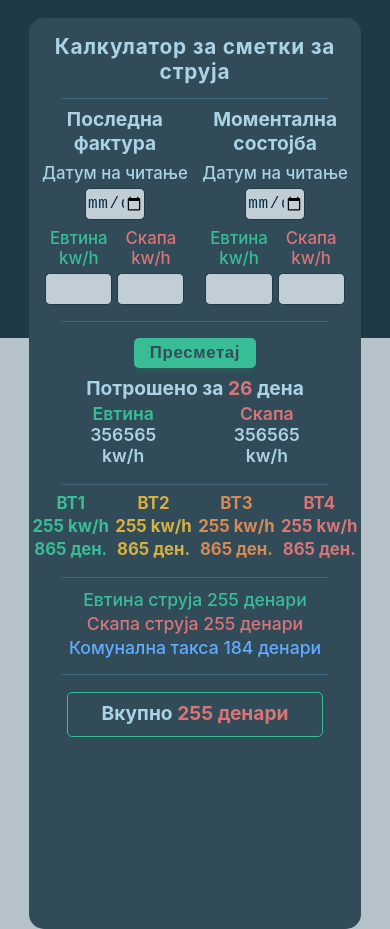
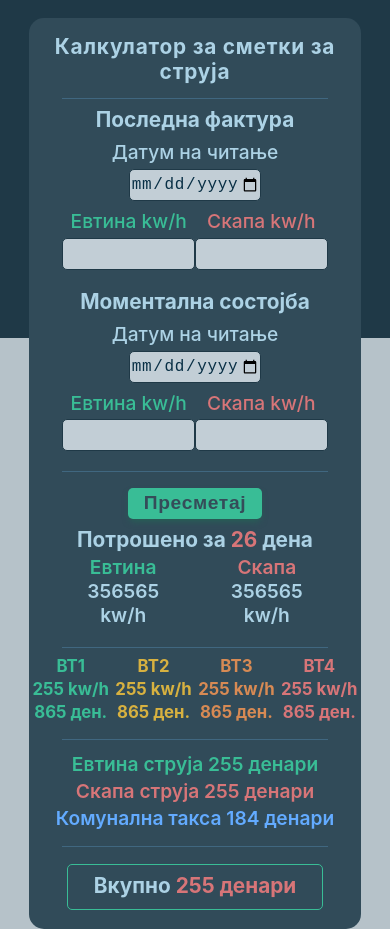
Before and after one commit to pirej/calculator, a Next.js app: page / in a window 390 px wide. Built offline with nearby package versions, Linux system fonts and the light colour scheme.

Commit message:
responsive

```diff
--- a/components/Form/Matematika.js
+++ b/components/Form/Matematika.js
@@ -19,12 +19,18 @@ const StyledComp = styled.div`
       margin-top: 0.5rem;
       margin-bottom: 0.2rem;
     }
+    @media (max-width: 480px) {
+      font-size: 1.3rem;
+    }
   }
   p {
     font-size: 1.2rem;
     margin-top: 0;
     @media (max-width: 1600px) {
       font-size: 1.1rem;
+    }
+    @media (max-width: 480px) {
+      font-size: 1.2rem;
     }
   }
   .btn {
@@ -47,6 +53,9 @@ const StyledComp = styled.div`
       }
       @media (max-width: 1400px) {
         font-size: 1.05rem;
+      }
+      @media (max-width: 480px) {
+        font-size: 1.2rem;
       }
       :hover {
         background-color: #29a680;
@@ -115,7 +124,7 @@ const StyledComp = styled.div`
   }
   .total {
     p {
-      font-weight: 500;
+      font-weight: 600;
       margin-bottom: 0.2rem;
     }
     .cheap {
--- a/components/Form/Sostojba.js
+++ b/components/Form/Sostojba.js
@@ -3,6 +3,9 @@ import styled from 'styled-components';
 
 const Stanje = styled.div`
   width: 45%;
+  @media (max-width: 480px) {
+    width: 80%;
+  }
   h3 {
     font-size: 1.4rem;
     margin-top: 0rem;
@@ -12,6 +15,9 @@ const Stanje = styled.div`
     }
     @media (max-width: 1400px) {
       font-size: 1.2rem;
+    }
+    @media (max-width: 480px) {
+      font-size: 1.3rem;
     }
   }
   .oneField {
@@ -34,6 +40,9 @@ const Stanje = styled.div`
     }
     @media (max-width: 1400px) {
       font-size: 1.05rem;
+    }
+    @media (max-width: 480px) {
+      font-size: 1.2rem;
     }
     margin-top: 0;
 
@@ -63,6 +72,9 @@ const Stanje = styled.div`
       border: solid 1px #1f3947;
       letter-spacing: 0.04rem;
       font-size: 1rem;
+      @media (max-width: 480px) {
+        width: 50%;
+      }
 
       :focus {
         outline: none !important;
@@ -82,6 +94,9 @@ const Stanje = styled.div`
       display: flex;
       flex-direction: column;
       width: 45%;
+      @media (max-width: 480px) {
+        width: 50%;
+      }
 
       input {
         width: 100%;
--- a/components/Form/index.js
+++ b/components/Form/index.js
@@ -25,6 +25,9 @@ const MyForm = styled.div`
   @media (max-width: 640px) {
     width: 95w;
   }
+  @media (max-width: 360px) {
+    width: 100w;
+  }
 
   h2 {
     margin: 0;
@@ -37,13 +40,20 @@ const MyForm = styled.div`
     @media (max-width: 1400px) {
       font-size: 1.3rem;
     }
-    /* @media (max-width: 1440px) {
+    @media (max-width: 480px) {
       font-size: 1.3rem;
-    } */
+    }
+    @media (max-width: 360px) {
+      padding: 1rem 2rem 0.9rem 2rem;
+    }
   }
   .sostojba {
     display: flex;
     justify-content: space-evenly;
+    @media (max-width: 480px) {
+      flex-direction: column;
+      align-items: center;
+    }
   }
   hr {
     border: 0;
```
